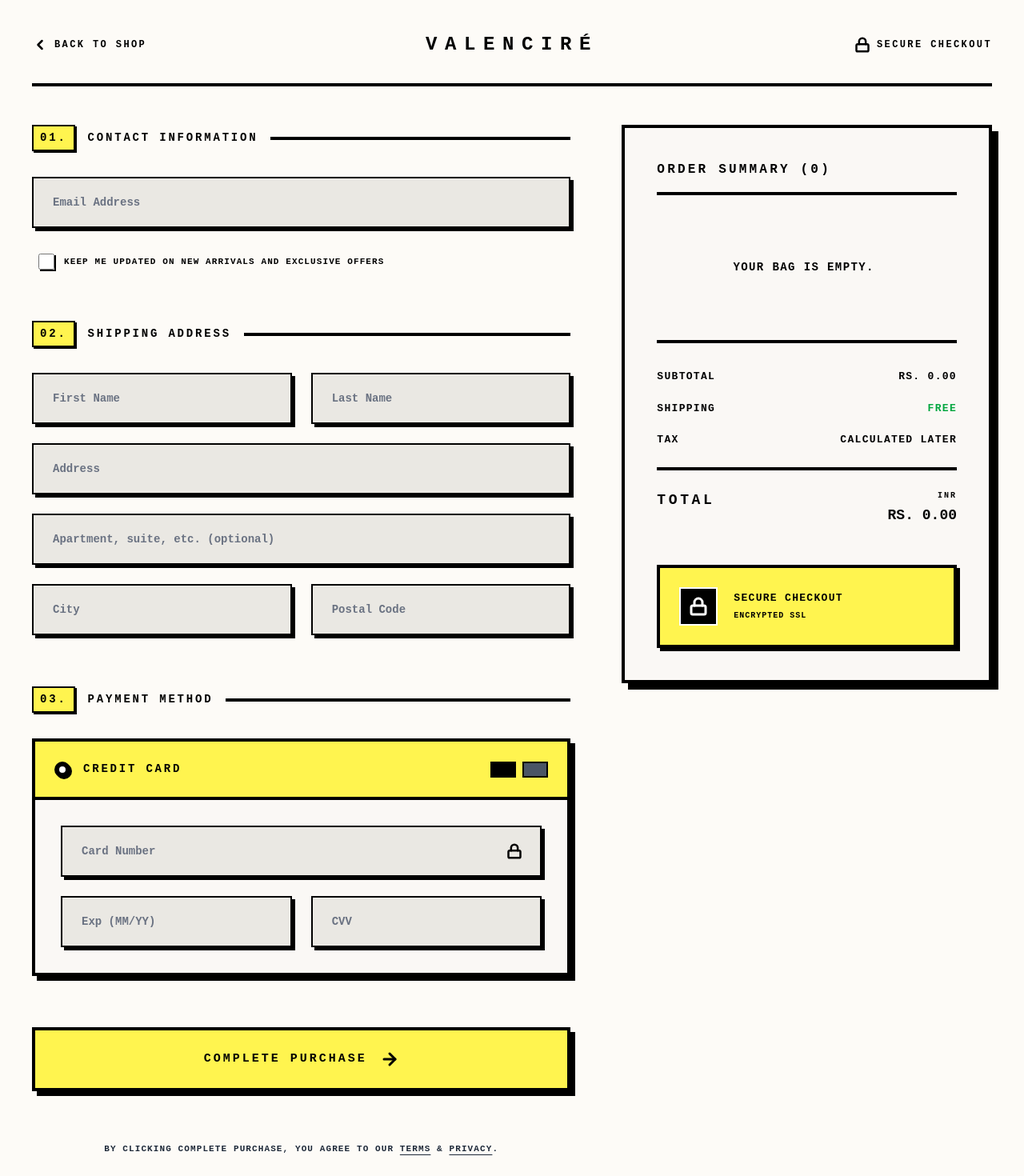
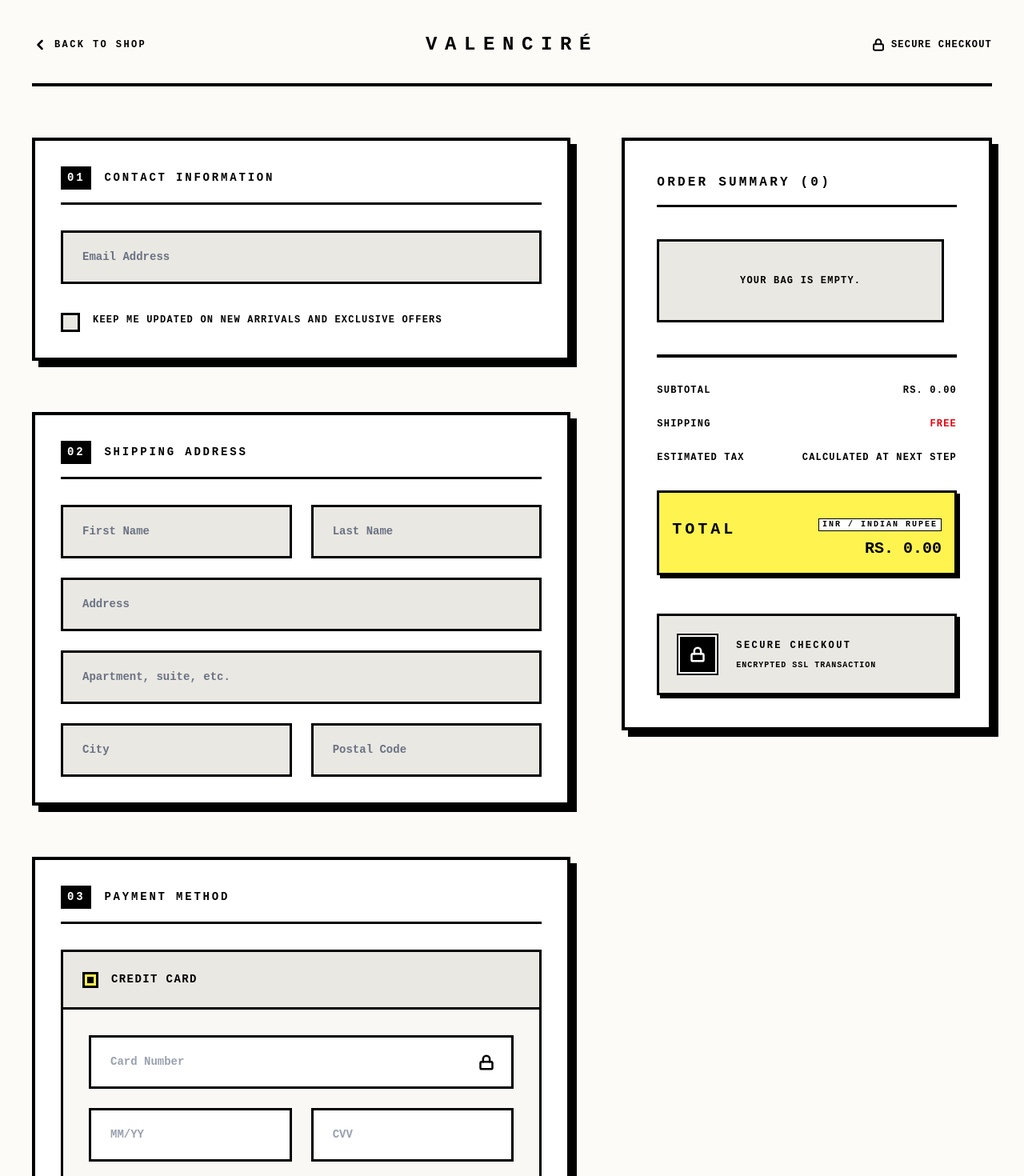
Before and after one commit to legitnieraj1/valencire-web, a Next.js app: page /checkout in a window 1280 px wide. Shown: the top 1470 px of the page at 80% size. Built offline with nearby package versions, Linux system fonts and the light colour scheme.

Commit message:
style: apply vintage brutalist theme to cart and checkout

```diff
--- a/src/app/checkout/page.tsx
+++ b/src/app/checkout/page.tsx
@@ -15,13 +15,13 @@
   const total = subtotal + shipping;
 
   return (
-    <div className="min-h-screen bg-[#FDFBF7] text-black font-ui pt-10 pb-20">
+    <div className="min-h-screen bg-[#FDFBF7] text-black pt-10 pb-20">
       <div className="max-w-[1440px] mx-auto px-6 md:px-10">
 
         {/* Header / Brand */}
-        <div className="grid grid-cols-3 items-center mb-12 border-b-4 border-black pb-8">
+        <div className="grid grid-cols-3 items-center mb-16 border-b-[4px] border-black pb-8">
           <div className="justify-self-start">
-            <Link href="/" className="flex items-center gap-2 text-[12px] uppercase tracking-[0.2em] font-bold text-black hover:text-gray-600 transition-colors" style={{ fontFamily: "Courier New, monospace" }}>
+            <Link href="/" className="flex items-center gap-2 text-[12px] uppercase tracking-[0.2em] font-bold text-black hover:text-[#FFD700] transition-colors" style={{ fontFamily: "Courier New, monospace" }}>
               <ChevronLeft className="w-5 h-5 stroke-[3px]" />
               <span className="hidden sm:inline">Back to Shop</span>
             </Link>
@@ -32,8 +32,8 @@
             </h1>
           </div>
           <div className="justify-self-end text-right">
-            <div className="flex items-center gap-2 text-[12px] uppercase tracking-[0.2em] font-bold text-black" style={{ fontFamily: "Courier New, monospace" }}>
-              <Lock className="w-5 h-5 stroke-[3px]" />
+            <div className="flex items-center gap-2 text-[12px] uppercase tracking-widest font-bold text-black" style={{ fontFamily: "Courier New, monospace" }}>
+              <Lock className="w-4 h-4 stroke-[3px]" />
               <span className="hidden sm:inline">Secure Checkout</span>
             </div>
           </div>
@@ -45,142 +45,145 @@
           <div className="lg:col-span-7 space-y-16">
 
             {/* Contact Information */}
-            <section>
-              <h2 className="text-[14px] uppercase tracking-[0.2em] font-bold mb-8 flex items-center gap-4 text-black" style={{ fontFamily: "Courier New, monospace" }}>
-                <span className="text-black bg-[#FFF44F] border-2 border-black px-2 py-1 shadow-[2px_2px_0px_rgba(0,0,0,1)]">01.</span> Contact Information
-                <div className="h-1 flex-1 bg-black"></div>
+            <section className="bg-white border-[4px] border-black p-8 shadow-[8px_8px_0px_rgba(0,0,0,1)]">
+              <h2 className="text-[14px] uppercase tracking-[0.2em] font-bold mb-8 flex items-center gap-4 text-black border-b-[3px] border-black pb-4" style={{ fontFamily: "Courier New, monospace" }}>
+                <span className="bg-black text-white px-2 py-1">01</span> Contact Information
               </h2>
-              <div className="space-y-4">
+              <div className="space-y-6">
                 <input
                   type="email"
                   placeholder="Email Address"
-                  className="w-full bg-[#EAE8E3] border-2 border-black px-6 py-5 text-sm outline-none focus:bg-[#FFF44F] transition-all font-bold placeholder-gray-500 shadow-[4px_4px_0px_rgba(0,0,0,1)]"
+                  className="w-full bg-[#EAE8E3] border-[3px] border-black px-6 py-5 text-[14px] font-bold outline-none focus:bg-[#FFF44F] transition-colors placeholder-gray-500"
                   style={{ fontFamily: "Courier New, monospace" }}
                   value={email}
                   onChange={(e) => setEmail(e.target.value)}
                 />
-                <div className="flex items-center gap-3 pl-2 mt-4">
-                  <input type="checkbox" id="newsletter" className="w-5 h-5 rounded-none border-2 border-black accent-black cursor-pointer shadow-[2px_2px_0px_rgba(0,0,0,1)]" />
-                  <label htmlFor="newsletter" className="text-[11px] uppercase tracking-widest text-black font-bold cursor-pointer select-none" style={{ fontFamily: "Courier New, monospace" }}>Keep me updated on new arrivals and exclusive offers</label>
+                <div className="flex items-start gap-4 pt-2">
+                  <div className="relative flex items-center justify-center pt-1">
+                    <input type="checkbox" id="newsletter" className="peer appearance-none w-6 h-6 border-[3px] border-black bg-[#EAE8E3] checked:bg-[#FFF44F] cursor-pointer transition-colors" />
+                    <div className="absolute inset-0 pointer-events-none flex items-center justify-center opacity-0 peer-checked:opacity-100 pb-1">
+                       <span className="text-black font-bold text-[18px]">×</span>
+                    </div>
+                  </div>
+                  <label htmlFor="newsletter" className="text-[12px] uppercase tracking-widest text-black font-bold cursor-pointer select-none leading-relaxed mt-1" style={{ fontFamily: "Courier New, monospace" }}>
+                    Keep me updated on new arrivals and exclusive offers
+                  </label>
                 </div>
               </div>
             </section>
 
             {/* Shipping Address */}
-            <section>
-              <h2 className="text-[14px] uppercase tracking-[0.2em] font-bold mb-8 flex items-center gap-4 text-black mt-16" style={{ fontFamily: "Courier New, monospace" }}>
-                <span className="text-black bg-[#FFF44F] border-2 border-black px-2 py-1 shadow-[2px_2px_0px_rgba(0,0,0,1)]">02.</span> Shipping Address
-                <div className="h-1 flex-1 bg-black"></div>
+            <section className="bg-white border-[4px] border-black p-8 shadow-[8px_8px_0px_rgba(0,0,0,1)]">
+              <h2 className="text-[14px] uppercase tracking-[0.2em] font-bold mb-8 flex items-center gap-4 text-black border-b-[3px] border-black pb-4" style={{ fontFamily: "Courier New, monospace" }}>
+                <span className="bg-black text-white px-2 py-1">02</span> Shipping Address
               </h2>
               <div className="grid grid-cols-1 md:grid-cols-2 gap-6">
-                <input type="text" placeholder="First Name" className="bg-[#EAE8E3] border-2 border-black px-6 py-5 text-sm outline-none focus:bg-[#FFF44F] transition-all font-bold placeholder-gray-500 shadow-[4px_4px_0px_rgba(0,0,0,1)]" style={{ fontFamily: "Courier New, monospace" }} />
-                <input type="text" placeholder="Last Name" className="bg-[#EAE8E3] border-2 border-black px-6 py-5 text-sm outline-none focus:bg-[#FFF44F] transition-all font-bold placeholder-gray-500 shadow-[4px_4px_0px_rgba(0,0,0,1)]" style={{ fontFamily: "Courier New, monospace" }} />
-                <input type="text" placeholder="Address" className="md:col-span-2 bg-[#EAE8E3] border-2 border-black px-6 py-5 text-sm outline-none focus:bg-[#FFF44F] transition-all font-bold placeholder-gray-500 shadow-[4px_4px_0px_rgba(0,0,0,1)]" style={{ fontFamily: "Courier New, monospace" }} />
-                <input type="text" placeholder="Apartment, suite, etc. (optional)" className="md:col-span-2 bg-[#EAE8E3] border-2 border-black px-6 py-5 text-sm outline-none focus:bg-[#FFF44F] transition-all font-bold placeholder-gray-500 shadow-[4px_4px_0px_rgba(0,0,0,1)]" style={{ fontFamily: "Courier New, monospace" }} />
-                <input type="text" placeholder="City" className="bg-[#EAE8E3] border-2 border-black px-6 py-5 text-sm outline-none focus:bg-[#FFF44F] transition-all font-bold placeholder-gray-500 shadow-[4px_4px_0px_rgba(0,0,0,1)]" style={{ fontFamily: "Courier New, monospace" }} />
-                <input type="text" placeholder="Postal Code" className="bg-[#EAE8E3] border-2 border-black px-6 py-5 text-sm outline-none focus:bg-[#FFF44F] transition-all font-bold placeholder-gray-500 shadow-[4px_4px_0px_rgba(0,0,0,1)]" style={{ fontFamily: "Courier New, monospace" }} />
+                <input type="text" placeholder="First Name" className="bg-[#EAE8E3] border-[3px] border-black px-6 py-5 text-[14px] font-bold outline-none focus:bg-[#FFF44F] transition-colors placeholder-gray-500" style={{ fontFamily: "Courier New, monospace" }} />
+                <input type="text" placeholder="Last Name" className="bg-[#EAE8E3] border-[3px] border-black px-6 py-5 text-[14px] font-bold outline-none focus:bg-[#FFF44F] transition-colors placeholder-gray-500" style={{ fontFamily: "Courier New, monospace" }} />
+                <input type="text" placeholder="Address" className="md:col-span-2 bg-[#EAE8E3] border-[3px] border-black px-6 py-5 text-[14px] font-bold outline-none focus:bg-[#FFF44F] transition-colors placeholder-gray-500" style={{ fontFamily: "Courier New, monospace" }} />
+                <input type="text" placeholder="Apartment, suite, etc." className="md:col-span-2 bg-[#EAE8E3] border-[3px] border-black px-6 py-5 text-[14px] font-bold outline-none focus:bg-[#FFF44F] transition-colors placeholder-gray-500" style={{ fontFamily: "Courier New, monospace" }} />
+                <input type="text" placeholder="City" className="bg-[#EAE8E3] border-[3px] border-black px-6 py-5 text-[14px] font-bold outline-none focus:bg-[#FFF44F] transition-colors placeholder-gray-500" style={{ fontFamily: "Courier New, monospace" }} />
+                <input type="text" placeholder="Postal Code" className="bg-[#EAE8E3] border-[3px] border-black px-6 py-5 text-[14px] font-bold outline-none focus:bg-[#FFF44F] transition-colors placeholder-gray-500" style={{ fontFamily: "Courier New, monospace" }} />
               </div>
             </section>
 
             {/* Payment Method */}
-            <section>
-              <h2 className="text-[14px] uppercase tracking-[0.2em] font-bold mb-8 flex items-center gap-4 text-black mt-16" style={{ fontFamily: "Courier New, monospace" }}>
-                <span className="text-black bg-[#FFF44F] border-2 border-black px-2 py-1 shadow-[2px_2px_0px_rgba(0,0,0,1)]">03.</span> Payment Method
-                <div className="h-1 flex-1 bg-black"></div>
+            <section className="bg-white border-[4px] border-black p-8 shadow-[8px_8px_0px_rgba(0,0,0,1)]">
+              <h2 className="text-[14px] uppercase tracking-[0.2em] font-bold mb-8 flex items-center gap-4 text-black border-b-[3px] border-black pb-4" style={{ fontFamily: "Courier New, monospace" }}>
+                <span className="bg-black text-white px-2 py-1">03</span> Payment Method
               </h2>
-              <div className="border-4 border-black bg-[#FAF8F5] shadow-[6px_6px_0px_rgba(0,0,0,1)]">
-                <div className="bg-[#FFF44F] p-6 flex justify-between items-center border-b-4 border-black">
+              <div className="border-[3px] border-black bg-[#FAF8F5]">
+                <div className="bg-[#EAE8E3] p-6 flex justify-between items-center border-b-[3px] border-black">
                   <div className="flex items-center gap-4">
-                    <div className="w-5 h-5 rounded-full border-[6px] border-black bg-white shadow-[2px_2px_0px_rgba(0,0,0,1)]"></div>
-                    <span className="text-[14px] font-bold uppercase tracking-[0.2em] text-black" style={{ fontFamily: "Courier New, monospace" }}>Credit Card</span>
-                  </div>
-                  <div className="flex gap-2">
-                    <div className="w-8 h-5 bg-black border-2 border-black"></div>
-                    <div className="w-8 h-5 bg-gray-600 border-2 border-black"></div>
+                    <div className="w-5 h-5 border-[3px] border-black bg-[#FFF44F] flex items-center justify-center"><div className="w-2 h-2 bg-black"></div></div>
+                    <span className="text-[14px] font-bold uppercase tracking-widest text-black" style={{ fontFamily: "Courier New, monospace" }}>Credit Card</span>
                   </div>
                 </div>
-                <div className="p-8 space-y-6">
+                <div className="p-6 md:p-8 space-y-6">
                   <div className="relative">
-                    <input type="text" placeholder="Card Number" className="w-full bg-[#EAE8E3] border-2 border-black px-6 py-5 text-sm outline-none focus:bg-white transition-all font-bold placeholder-gray-500 shadow-[4px_4px_0px_rgba(0,0,0,1)]" style={{ fontFamily: "Courier New, monospace" }} />
+                    <input type="text" placeholder="Card Number" className="w-full bg-white border-[3px] border-black px-6 py-5 text-[14px] font-bold outline-none focus:bg-[#FFF44F] transition-colors placeholder-gray-400" style={{ fontFamily: "Courier New, monospace" }} />
                     <Lock className="absolute right-6 top-1/2 -translate-y-1/2 w-5 h-5 text-black stroke-[3px]" />
                   </div>
                   <div className="grid grid-cols-2 gap-6">
-                    <input type="text" placeholder="Exp (MM/YY)" className="bg-[#EAE8E3] border-2 border-black px-6 py-5 text-sm outline-none focus:bg-white transition-all font-bold placeholder-gray-500 shadow-[4px_4px_0px_rgba(0,0,0,1)]" style={{ fontFamily: "Courier New, monospace" }} />
-                    <input type="text" placeholder="CVV" className="bg-[#EAE8E3] border-2 border-black px-6 py-5 text-sm outline-none focus:bg-white transition-all font-bold placeholder-gray-500 shadow-[4px_4px_0px_rgba(0,0,0,1)]" style={{ fontFamily: "Courier New, monospace" }} />
+                    <input type="text" placeholder="MM/YY" className="bg-white border-[3px] border-black px-6 py-5 text-[14px] font-bold outline-none focus:bg-[#FFF44F] transition-colors placeholder-gray-400" style={{ fontFamily: "Courier New, monospace" }} />
+                    <input type="text" placeholder="CVV" className="bg-white border-[3px] border-black px-6 py-5 text-[14px] font-bold outline-none focus:bg-[#FFF44F] transition-colors placeholder-gray-400" style={{ fontFamily: "Courier New, monospace" }} />
                   </div>
                 </div>
               </div>
             </section>
 
-            <button className="group w-full bg-[#FFF44F] border-4 border-black text-black py-6 text-[15px] font-bold uppercase tracking-[0.2em] transition-all shadow-[6px_6px_0px_rgba(0,0,0,1)] active:translate-y-[4px] active:translate-x-[4px] active:shadow-none hover:bg-[#FFD700] flex items-center justify-center gap-4 mt-8" style={{ fontFamily: "Courier New, monospace" }}>
+            <button
+              className="w-full bg-[#FFF44F] border-[4px] border-black text-black py-8 text-[16px] font-bold uppercase tracking-[0.2em] shadow-[8px_8px_0px_rgba(0,0,0,1)] active:translate-y-[4px] active:translate-x-[4px] active:shadow-none hover:bg-[#FFD700] transition-all flex items-center justify-center gap-4 group"
+              style={{ fontFamily: "Courier New, monospace" }}
+            >
               Complete Purchase
               <ArrowRight className="w-6 h-6 stroke-[3px]" />
             </button>
 
-            <p className="text-[11px] text-gray-800 font-bold text-center uppercase tracking-widest mt-6" style={{ fontFamily: "Courier New, monospace" }}>
-              By clicking complete purchase, you agree to our <Link href="#" className="underline underline-offset-4 hover:text-black">Terms</Link> & <Link href="#" className="underline underline-offset-4 hover:text-black">Privacy</Link>.
+            <p className="text-[11px] text-black text-center uppercase tracking-widest leading-relaxed font-bold border-[2px] border-black p-4 bg-[#EAE8E3]" style={{ fontFamily: "Courier New, monospace" }}>
+              By clicking complete purchase, you agree to our <Link href="#" className="underline underline-offset-4 hover:text-red-600">Terms of Service</Link> and <Link href="#" className="underline underline-offset-4 hover:text-red-600">Privacy Policy</Link>.
             </p>
           </div>
 
           {/* Right Column: Order Summary */}
           <div className="lg:col-span-5">
-            <div className="sticky top-10 bg-[#FAF8F5] border-4 border-black shadow-[8px_8px_0px_rgba(0,0,0,1)] p-8 md:p-10">
-              <h2 className="text-[16px] uppercase tracking-[0.2em] font-bold mb-10 text-black border-b-4 border-black pb-4" style={{ fontFamily: "Courier New, monospace" }}>Order Summary ({cartCount})</h2>
+            <div className="sticky top-10 bg-white border-[4px] border-black p-8 md:p-10 shadow-[8px_8px_0px_rgba(0,0,0,1)]">
+              <h2 className="text-[16px] uppercase tracking-[0.2em] font-bold mb-10 text-black border-b-[3px] border-black pb-4" style={{ fontFamily: "Courier New, monospace" }}>Order Summary ({cartCount})</h2>
 
-              <div className="space-y-6 mb-10 max-h-[400px] overflow-y-auto pr-2 custom-scrollbar">
+              <div className="space-y-8 mb-10 max-h-[400px] overflow-y-auto pr-4 custom-scrollbar">
                 {items.map((item) => (
-                  <div key={`${item.id}-${item.size}`} className="flex gap-6 items-center border-b-2 border-black pb-6 last:border-0">
-                    <div className="relative w-24 h-32 flex-shrink-0 bg-[#EAE8E3] border-2 border-black shadow-[4px_4px_0px_rgba(0,0,0,1)] overflow-visible">
-                      <Image src={item.image} alt={item.name} fill className="object-contain" />
-                      <div className="absolute -top-3 -right-3 w-8 h-8 bg-[#FFF44F] border-2 border-black text-black text-[12px] flex items-center justify-center font-bold shadow-[2px_2px_0px_rgba(0,0,0,1)] z-10" style={{ fontFamily: "Courier New, monospace" }}>
+                  <div key={`${item.id}-${item.size}`} className="flex gap-6 items-center border-b-[2px] border-black pb-6 last:border-b-0">
+                    <div className="relative w-20 h-28 flex-shrink-0 bg-[#EAE8E3] border-[3px] border-black shadow-[4px_4px_0px_rgba(0,0,0,1)]">
+                      <Image src={item.image} alt={item.name} fill className="object-cover filter sepia-[0.2]" />
+                      <div className="absolute -top-3 -right-3 w-8 h-8 bg-[#FFF44F] border-[2px] border-black text-black text-[12px] flex items-center justify-center font-bold shadow-[2px_2px_0px_rgba(0,0,0,1)]" style={{ fontFamily: "Courier New, monospace" }}>
                         {item.quantity}
                       </div>
                     </div>
                     <div className="flex-1">
                       <h3 className="text-[12px] font-bold uppercase tracking-[0.1em] text-black mb-2 leading-tight" style={{ fontFamily: "Courier New, monospace" }}>{item.name}</h3>
-                      <p className="text-[12px] uppercase tracking-widest text-black font-bold mb-2" style={{ fontFamily: "Courier New, monospace" }}>Size: {item.size}</p>
-                      <p className="text-[14px] font-bold text-black" style={{ fontFamily: "Courier New, monospace" }}>RS. {item.price}.00</p>
+                      <p className="text-[11px] uppercase tracking-widest text-gray-800 font-bold mb-3" style={{ fontFamily: "Courier New, monospace" }}>Size: {item.size}</p>
+                      <p className="text-[14px] font-bold text-black bg-[#EAE8E3] inline-block px-2 py-1 border-[2px] border-black" style={{ fontFamily: "Courier New, monospace" }}>RS. {item.price}.00</p>
                     </div>
                   </div>
                 ))}
                 {items.length === 0 && (
-                  <div className="py-10 text-center">
-                    <p className="text-[14px] text-black uppercase tracking-widest font-bold" style={{ fontFamily: "Courier New, monospace" }}>Your bag is empty.</p>
+                  <div className="py-10 text-center border-[3px] border-black bg-[#EAE8E3]">
+                    <p className="text-[12px] text-black uppercase tracking-widest font-bold" style={{ fontFamily: "Courier New, monospace" }}>Your bag is empty.</p>
                   </div>
                 )}
               </div>
 
-              <div className="space-y-5 border-t-4 border-black pt-8">
-                <div className="flex justify-between text-[13px] uppercase tracking-widest font-bold text-black" style={{ fontFamily: "Courier New, monospace" }}>
+              <div className="space-y-6 border-t-[4px] border-black pt-8">
+                <div className="flex justify-between text-[12px] uppercase tracking-widest font-bold text-black" style={{ fontFamily: "Courier New, monospace" }}>
                   <span>Subtotal</span>
                   <span>RS. {subtotal.toLocaleString()}.00</span>
                 </div>
-                <div className="flex justify-between text-[13px] uppercase tracking-widest font-bold text-black" style={{ fontFamily: "Courier New, monospace" }}>
+                <div className="flex justify-between text-[12px] uppercase tracking-widest font-bold text-black" style={{ fontFamily: "Courier New, monospace" }}>
                   <span>Shipping</span>
-                  <span className="text-green-600">Free</span>
+                  <span className="text-red-600">Free</span>
                 </div>
-                <div className="flex justify-between text-[13px] uppercase tracking-widest font-bold text-black" style={{ fontFamily: "Courier New, monospace" }}>
-                  <span>Tax</span>
-                  <span>Calculated later</span>
+                <div className="flex justify-between text-[12px] uppercase tracking-widest font-bold text-black" style={{ fontFamily: "Courier New, monospace" }}>
+                  <span>Estimated Tax</span>
+                  <span>Calculated at next step</span>
                 </div>
-                <div className="flex justify-between text-[18px] font-bold text-black border-t-4 border-black pt-6 mt-6" style={{ fontFamily: "Courier New, monospace" }}>
+                <div className="flex justify-between text-xl font-bold text-black border-t-[3px] border-black pt-8 mt-8 bg-[#FFF44F] p-4 border-[3px] shadow-[4px_4px_0px_rgba(0,0,0,1)]" style={{ fontFamily: "Courier New, monospace" }}>
                   <span className="uppercase tracking-[0.2em]">Total</span>
                   <div className="text-right">
-                    <span className="text-[10px] uppercase tracking-[0.2em] text-black block mb-1 font-bold">INR</span>
+                    <span className="text-[10px] uppercase tracking-[0.2em] text-black block mb-2 font-bold bg-white px-1 border-black border">INR / Indian Rupee</span>
                     RS. {total.toLocaleString()}.00
                   </div>
                 </div>
               </div>
 
               {/* Trust Badge */}
-              <div className="mt-12 bg-[#FFF44F] border-4 border-black p-6 shadow-[4px_4px_0px_rgba(0,0,0,1)]">
-                <div className="flex gap-5 items-center">
-                  <div className="w-12 h-12 bg-black border-2 border-white flex items-center justify-center">
-                    <Lock className="w-6 h-6 text-white stroke-[3px]" />
+              <div className="mt-12 bg-[#EAE8E3] border-[3px] border-black p-6 shadow-[4px_4px_0px_rgba(0,0,0,1)]">
+                <div className="flex gap-6 items-center">
+                  <div className="w-12 h-12 bg-black flex items-center justify-center border-[2px] border-white outline outline-[2px] outline-black">
+                    <Lock className="w-5 h-5 text-white stroke-[3px]" />
                   </div>
                   <div>
-                    <p className="text-[13px] font-bold uppercase tracking-widest text-black" style={{ fontFamily: "Courier New, monospace" }}>Secure Checkout</p>
-                    <p className="text-[10px] font-bold text-black mt-1 uppercase tracking-widest" style={{ fontFamily: "Courier New, monospace" }}>Encrypted SSL</p>
+                    <p className="text-[12px] font-bold uppercase tracking-[0.2em] text-black" style={{ fontFamily: "Courier New, monospace" }}>Secure Checkout</p>
+                    <p className="text-[10px] text-black mt-2 font-bold uppercase tracking-widest" style={{ fontFamily: "Courier New, monospace" }}>Encrypted SSL Transaction</p>
                   </div>
                 </div>
               </div>
```
Also changed, not shown: src/app/page.tsx (+8 -8 lines), src/components/Footer.tsx (+40 -40 lines), src/components/Hero.tsx (+15 -14 lines), src/components/Navbar.tsx (+48 -48 lines), src/context/CartContext.tsx (+25 -17 lines).
